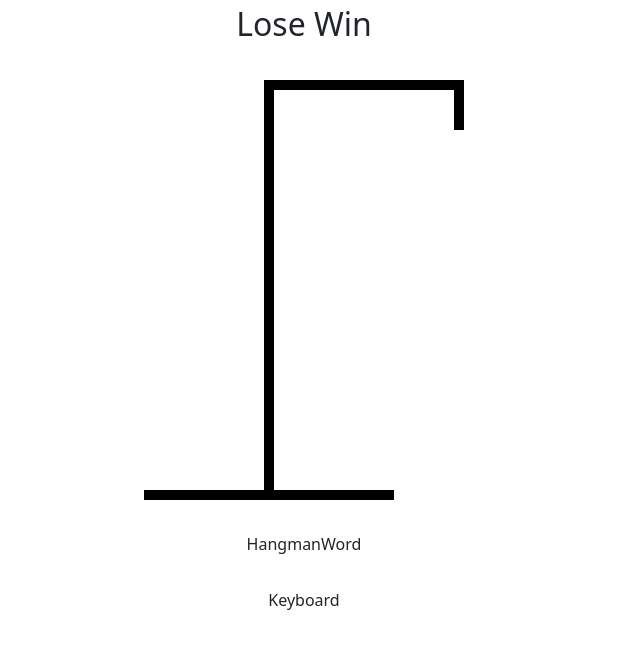
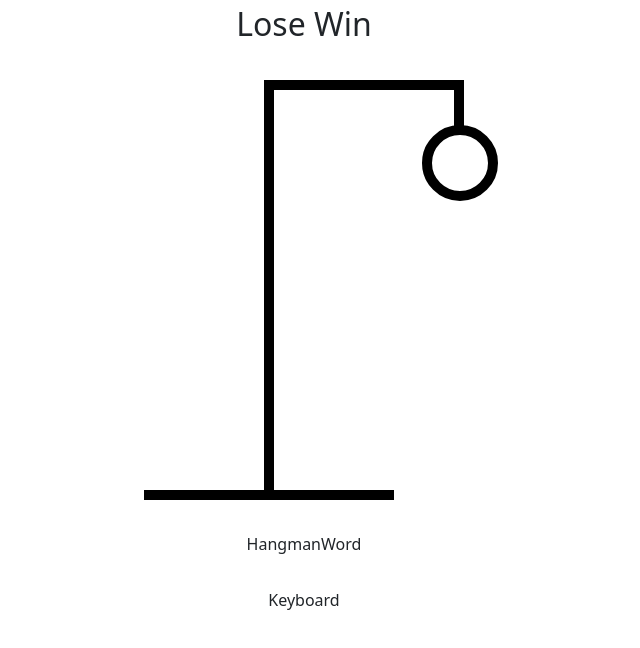
Before and after one commit to philipAvdey/hangman-project, a React (Vite) app: page / in a window 1280 px wide. Shown: the top 648 px of the page, without its empty margins (336-976 px from the left). Built offline with nearby package versions, Linux system fonts and the light colour scheme.

Commit message:
Added and positioned the head of Mr. Hangman

```diff
--- a/src/components/HangmanDrawing/HangmanDrawing.scss
+++ b/src/components/HangmanDrawing/HangmanDrawing.scss
@@ -30,3 +30,14 @@
     right: 0;
 
 }
+
+.app__drawing_head{
+    width: 76px;
+    height: 76px;
+    border-radius: 100%;
+    border: 10px solid black;
+    position: absolute;
+    left: 278px;
+    top: 45px;
+
+}
--- a/src/components/HangmanDrawing/HangmanDrawing.tsx
+++ b/src/components/HangmanDrawing/HangmanDrawing.tsx
@@ -1,8 +1,12 @@
 import "./HangmanDrawing.scss";
+const HEAD = (
+  <div className="app__drawing_head"></div>
+);
 
 const HangmanDrawing = () => {
   return (
     <div className="app__drawing">
+      {HEAD}
       <div className="app__drawing_noose-holder"></div>
       <div className="app__drawing_overhang"></div>
       <div className="app__drawing_vertical-section"></div>
```
Also changed, not shown: src/App.tsx (+9 -0 lines).
